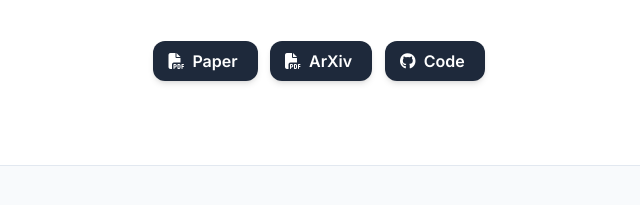
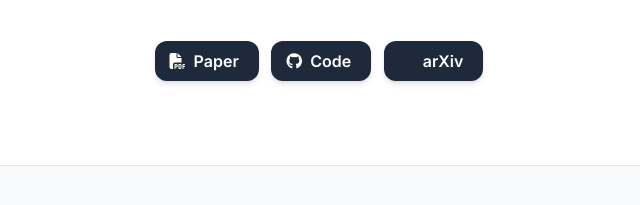
Before and after one commit to ERGOpaper/ERGO, a plain HTML site: page index.html in a window 1280 px wide. Shown: the part 477-682 px from the top of the page, 321-961 px from the left. Drawn offline with nearby package versions, Linux system fonts and the light colour scheme; some icons are missing.

Commit message:
Update arXiv link in index.html
Removed old arXiv link and updated with a new one.

```diff
--- a/index.html
+++ b/index.html
@@ -187,16 +187,6 @@
                         </a>
                       </span>
 
-                        <span class="link-block">
-                          <a href="https://arxiv.org/abs/2510.14077" target="_blank"
-                          class="external-link button is-normal is-rounded is-dark">
-                            <span class="icon">
-                              <i class="fas fa-file-pdf"></i>
-                            </span>
-                            <span>ArXiv</span>
-                          </a>
-                        </span>
-
                     <!-- TODO: Add your supplementary material PDF or remove this section -->
                     <!-- <span class="link-block">
                       <a href="static/pdfs/supplementary_material.pdf" target="_blank"
@@ -220,15 +210,15 @@
                 </span>
 
                 <!-- TODO: Update with your arXiv paper ID -->
-                <!-- <span class="link-block">
-                  <a href="https://arxiv.org/abs/<ARXIV PAPER ID>" target="_blank"
+                <span class="link-block">
+                  <a href="https://arxiv.org/abs/2510.14077" target="_blank"
                   class="external-link button is-normal is-rounded is-dark">
                   <span class="icon">
                     <i class="ai ai-arxiv"></i>
                   </span>
                   <span>arXiv</span>
                 </a>
-              </span> -->
+              </span>
             </div>
           </div>
         </div>
```
